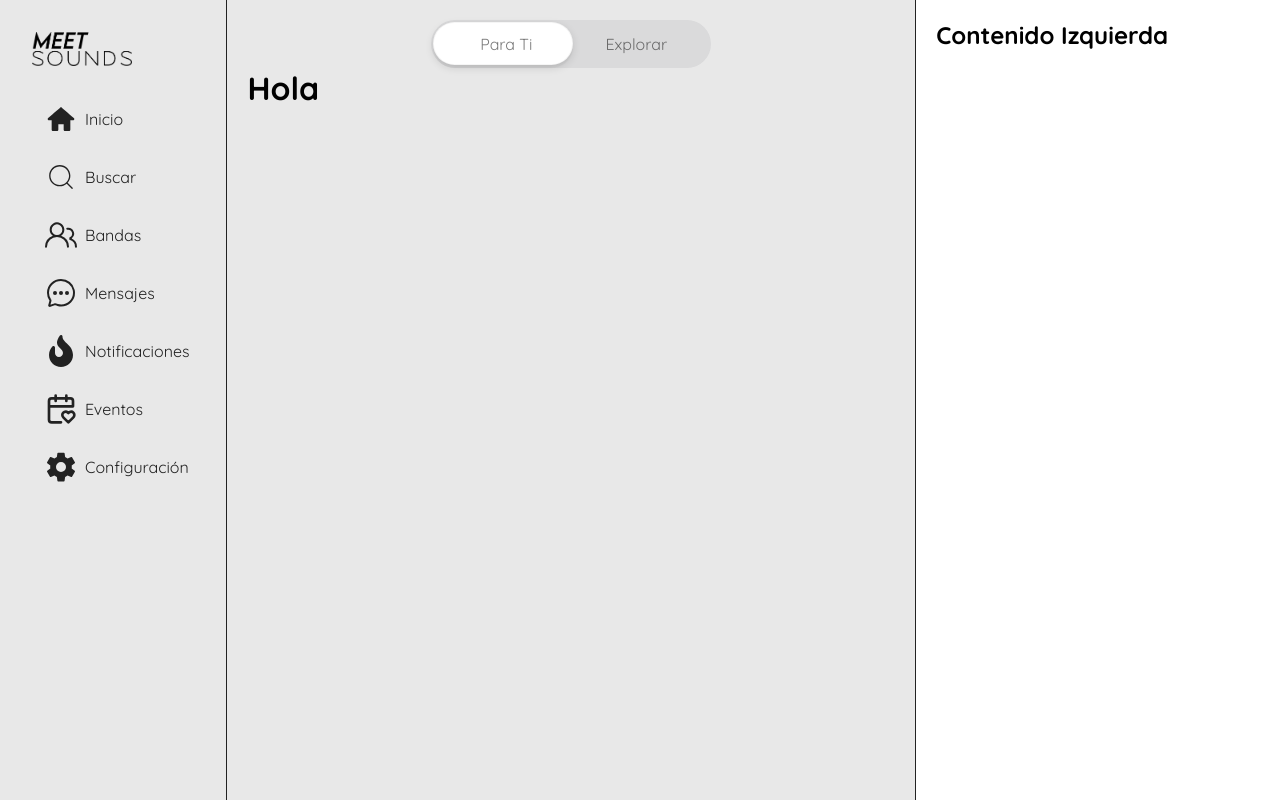
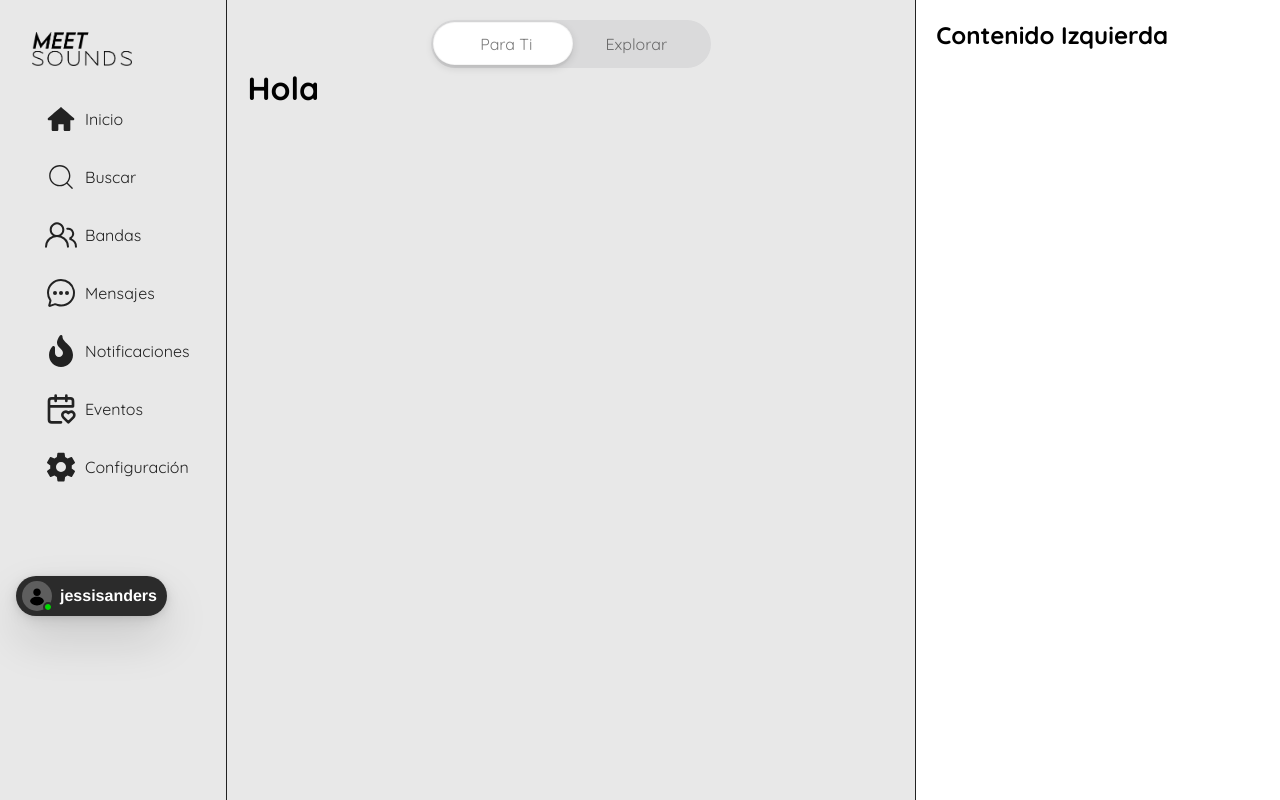
Before and after one commit to BeatBuildersRe/meetsounds1.0, a React (Vite) app in the folder frontend/: page / in a window 1280 px wide. Built offline with nearby package versions, Linux system fonts and the light colour scheme.

Commit message:
feat:Botón de Cuenta
Agregado de botón de Cuenta

```diff
--- a/frontend/src/Layout.jsx
+++ b/frontend/src/Layout.jsx
@@ -71,12 +71,13 @@ const Layout = () => {
         <Link id="Link" className="Link_Eventos" to="/Registro">
           <Item id="icon_eventos"><CelebrationIcon sx={{ color: grey[50], fontSize: 30 }} /><p>Eventos</p></Item>
         </Link>
-      </Box>
+      </Box> */}
 
-          <div className='Pefil'>
+
+        </div>
+        <div className='Perfil'>
             <Avatar />
-          </div> */}
-        </div>
+          </div>
       </div>
 
       {/* App.jsx es para manejas las rutas, y Layout es el "menu" que permite
--- /dev/null
+++ b/frontend/src/components/avatar/Avatar.css
@@ -0,0 +1,170 @@
+#btn-message {
+    --text-color: rgb(255, 255, 255);
+    --bg-color-sup: #5e5e5e;
+    --bg-color: #2b2b2b;
+    --bg-hover-color: #161616;
+    --online-status: #00da00;
+    --font-size: 16px;
+    --btn-transition: all 0.2s ease-out;
+  }
+
+  .button-message {
+    display: flex;
+    justify-content: center;
+    align-items: center;
+    font: 400 var(--font-size) Helvetica Neue, sans-serif;
+    box-shadow: 0 0 2.17382px rgba(0,0,0,.049),0 1.75px 6.01034px rgba(0,0,0,.07),0 3.63px 14.4706px rgba(0,0,0,.091),0 22px 48px rgba(0,0,0,.14);
+    background-color: var(--bg-color);
+    border-radius: 68px;
+    cursor: pointer;
+    padding: 6px 10px 6px 6px;
+    width: fit-content;
+    height: 40px;
+    border: 0;
+    overflow: hidden;
+    position: relative;
+    transition: var(--btn-transition);
+  }
+
+  .button-message:hover {
+
+    background-color: var(--bg-hover-color);
+    transition: var(--btn-transition);
+  }
+
+  .button-message:active {
+    transform: scale(0.99);
+  }
+
+  .content-avatar {
+    width: 30px;
+    height: 30px;
+    margin: 0;
+    transition: var(--btn-transition);
+    position: relative;
+  }
+
+
+  .avatar {
+    width: 100%;
+    height: 100%;
+    border-radius: 50%;
+    overflow: hidden;
+    background-color: var(--bg-color-sup);
+  }
+
+  .user-img {
+    width: 100%;
+    height: 100%;
+    object-fit: cover;
+  }
+
+  .status-user {
+    position: absolute;
+    width: 6px;
+    height: 6px;
+    right: 1px;
+    bottom: 1px;
+    border-radius: 50%;
+    outline: solid 2px var(--bg-color);
+    background-color: var(--online-status);
+    transition: var(--btn-transition);
+    animation: active-status 2s ease-in-out infinite;
+  }
+
+  /* .button-message:hover .status-user {
+    width: 10px;
+    height: 10px;
+    right: 1px;
+    bottom: 1px;
+    outline: solid 3px var(--bg-hover-color);
+  }
+   */
+  .notice-content {
+    display: flex;
+    flex-direction: column;
+    align-items: flex-start;
+    justify-content: center;
+    padding-left: 8px;
+    text-align: initial;
+    color: var(--text-color);
+  }
+
+  .username {
+    letter-spacing: -6px;
+    height: 0;
+    opacity: 0;
+    transform: translateY(-20px);
+    transition: var(--btn-transition);
+  }
+
+  .user-id {
+    font-size: 12px;
+    letter-spacing: -6px;
+    height: 0;
+    opacity: 0;
+    transform: translateY(10px);
+    transition: var(--btn-transition);
+  }
+
+  .lable-message {
+    display: flex;
+    align-items: center;
+    opacity: 1;
+    transform: scaleY(1);
+    transition: var(--btn-transition);
+  }
+
+  .button-message:hover .username {
+    height: auto;
+    letter-spacing: normal;
+    opacity: 1;
+    transform: translateY(0);
+    transition: var(--btn-transition);
+  }
+
+  .button-message:hover .user-id {
+    height: auto;
+    letter-spacing: normal;
+    opacity: 1;
+    transform: translateY(0);
+    transition: var(--btn-transition);
+  }
+
+  .button-message:hover .lable-message {
+    height: 0;
+    transform: scaleY(0);
+    transition: var(--btn-transition);
+  }
+
+  .lable-message, .username {
+    font-weight: 600;
+  }
+
+
+
+  /*==============================================*/
+  @keyframes active-status {
+    0% {
+      background-color: var(--online-status);
+    }
+
+    33.33% {
+      background-color: #93e200;
+    }
+
+    66.33% {
+      background-color: #93e200;
+    }
+
+    100% {
+      background-color: var(--online-status);
+    }
+  }
+  @media (max-width: 1200px)  {
+    .notice-content {
+        display: none;
+    }
+
+
+  }
--- a/frontend/src/components/avatar/Avatar.jsx
+++ b/frontend/src/components/avatar/Avatar.jsx
@@ -4,36 +4,24 @@ import Box from '@mui/material/Box';
 import Typography from '@mui/material/Typography';
 import { useTheme } from '@mui/material/styles';
 import useMediaQuery from '@mui/material/useMediaQuery';
-
+import './Avatar.css';
 export default function SizeAvatars() {
   const theme = useTheme();
   const isSmallScreen = useMediaQuery(theme.breakpoints.down('lg')); // lg = 1200px
 
   return (
-    <Box
-      display="flex"
-      alignItems="center"
-      position="relative"
-      borderRadius="12px"
-      padding="10px"
-    >
-      <Avatar alt="Remy Sharp" src="/static/images/avatar/1.jpg" style={{ zIndex: 1 }} />
-      {!isSmallScreen && (
-        <Typography
-          variant="body1"
-          style={{
-            color: 'white',
-            border:'1px solid #f2f2f2',
-
-            padding: '0px 10px 0px 30px',
-            borderRadius: '25px',
-            marginLeft: '-20px', // Superpone sobre el avatar
-            zIndex: 0 // Detrás del avatar
-          }}
-        >
-          Remy Sharp
-        </Typography>
-      )}
-    </Box>
+    <button id="btn-message" class="button-message">
+	<div class="content-avatar">
+		<div className="status-user"></div>
+		<div className="avatar">
+			<svg className="user-img" xmlns="http://www.w3.org/2000/svg" viewBox="0 0 24 24"><path d="M12,12.5c-3.04,0-5.5,1.73-5.5,3.5s2.46,3.5,5.5,3.5,5.5-1.73,5.5-3.5-2.46-3.5-5.5-3.5Zm0-.5c1.66,0,3-1.34,3-3s-1.34-3-3-3-3,1.34-3,3,1.34,3,3,3Z"></path></svg>
+		</div>
+	</div>
+	<div className="notice-content">
+		<div className="username">Jessica Sanders</div>
+		<div className="lable-message">jessisanders</div>
+		<div className="user-id">@jessisanders</div>
+	</div>
+</button>
   );
 }
--- a/frontend/src/layout.css
+++ b/frontend/src/layout.css
@@ -12,7 +12,7 @@ body{
 /* Contenedor principal del Layout */
 .Layout {
     display: flex;
-    position: static;
+
     height: 100vh;
 }
 
@@ -24,6 +24,7 @@ body{
     height: 100%;
     background-color: #e8e8e8;
     border-right: 1px solid #222;
+
 }
 
 /* Estilos para los elementos del menú */
@@ -64,8 +65,9 @@ body{
 .BottonCrear{
     margin-top: 30px;
    }
-.Pefil{
+.Perfil{
     margin-top: 80px;
+    margin-left: 1rem;
 }
 
 
@@ -161,9 +163,9 @@ body{
     flex-direction: row; /* Cambia a horizontal */
 
 }
-/* #Config,#Buscar{
+#Config,#Buscar,.Perfil{
     display: none;
-} */
+}
 
 
 }
```
